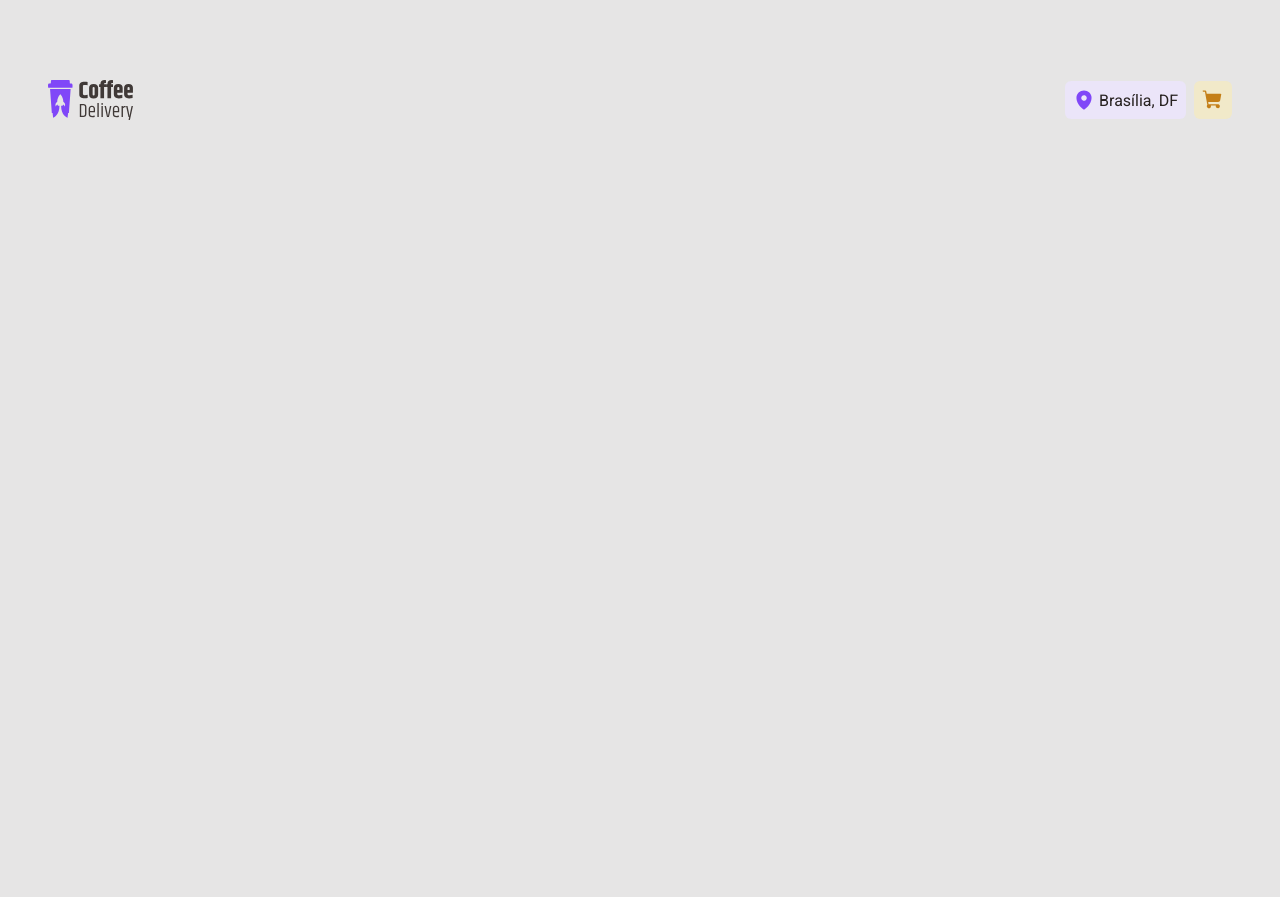
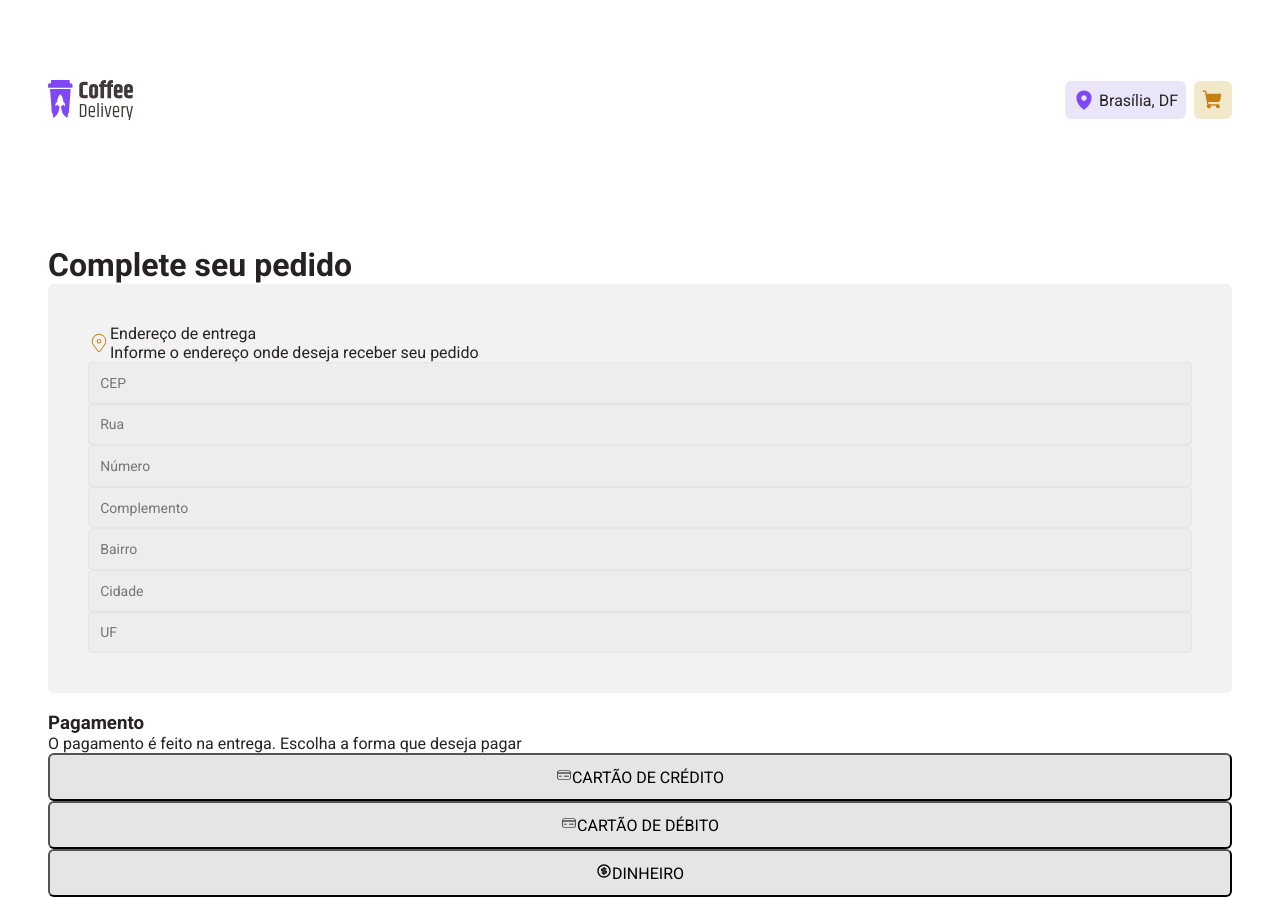
Before and after one commit to D2Diego/CoffeDelivery, a React (Vite) app: page /checkout in a window 1280 px wide. Before the commit the page ends 800 px from the top, so only its background shows below. Built offline with nearby package versions, Linux system fonts and the light colour scheme.

Commit message:
Add: buttonText and styles in Checkout

```diff
--- /dev/null
+++ b/src/components/ButtonText/index.tsx
@@ -0,0 +1,16 @@
+import React from 'react'
+import { ButtonTextContainer } from './styles'
+
+interface ButtonTextProps {
+  text: string
+  Icon?: React.ElementType
+}
+
+export function ButtonText({ text, Icon }: ButtonTextProps) {
+  return (
+    <ButtonTextContainer>
+      {Icon && <Icon />}
+      {text}
+    </ButtonTextContainer>
+  )
+}
--- /dev/null
+++ b/src/components/ButtonText/styles.ts
@@ -0,0 +1,9 @@
+import styled from 'styled-components'
+
+export const ButtonTextContainer = styled.button`
+  width: 100%;
+  height: 3rem;
+  border-radius: 6px;
+  border-radius: 6px;
+  background: var(--Base-Button, #e6e5e5);
+`
--- /dev/null
+++ b/src/components/Input/index.tsx
@@ -0,0 +1,9 @@
+import { InputContainer } from './styles'
+
+interface InputProps {
+  placeholder: string
+}
+
+export function Input({ placeholder }: InputProps) {
+  return <InputContainer placeholder={placeholder} />
+}
--- /dev/null
+++ b/src/components/Input/styles.ts
@@ -0,0 +1,14 @@
+import styled from 'styled-components'
+
+export const InputContainer = styled.input`
+  width: 100%;
+  height: 2.6rem;
+  padding: 0.7rem;
+  border-radius: 4px;
+  border: 1px solid var(--Base-Button, #e6e5e5);
+  background: var(--Base-Input, #ededed);
+
+  color: var(--Base-Label, #8d8686);
+  font-family: Roboto;
+  font-size: 14px;
+`
--- a/src/pages/Checkout/index.tsx
+++ b/src/pages/Checkout/index.tsx
@@ -1,5 +1,57 @@
-import { CheckoutContainer } from './styles'
+import {
+  CheckoutContainer,
+  FormContainerOrder,
+  PaymentMethod,
+  Cart,
+} from './styles'
+
+import { Input } from '../../components/Input'
+import { ButtonText } from '../../components/ButtonText'
+
+import { CiCreditCard1, CiLocationOn } from 'react-icons/ci'
+import { RiMoneyDollarCircleLine } from 'react-icons/ri'
 
 export function Checkout() {
-  return <CheckoutContainer></CheckoutContainer>
+  return (
+    <CheckoutContainer>
+      <h1>Complete seu pedido</h1>
+
+      <FormContainerOrder>
+        <div>
+          <div className="text-line">
+            <CiLocationOn size={22} color="#C47F17" />
+            <div>
+              <p>Endereço de entrega</p>
+              <span>Informe o endereço onde deseja receber seu pedido</span>
+            </div>
+          </div>
+          <div>
+            <Input placeholder="CEP" />
+            <Input placeholder="Rua" />
+            <Input placeholder="Número" />
+            <Input placeholder="Complemento" />
+            <Input placeholder="Bairro" />
+            <Input placeholder="Cidade" />
+            <Input placeholder="UF" />
+          </div>
+        </div>
+      </FormContainerOrder>
+
+      <PaymentMethod>
+        <div>
+          <img src="" alt="" />
+          <h3>Pagamento</h3>
+          <p>
+            O pagamento é feito na entrega. Escolha a forma que deseja pagar
+          </p>
+        </div>
+        <div>
+          <ButtonText text="CARTÃO DE CRÉDITO" Icon={CiCreditCard1} />
+          <ButtonText text="CARTÃO DE DÉBITO" Icon={CiCreditCard1} />
+          <ButtonText text="DINHEIRO" Icon={RiMoneyDollarCircleLine} />
+        </div>
+      </PaymentMethod>
+      <Cart></Cart>
+    </CheckoutContainer>
+  )
 }
--- a/src/pages/Checkout/styles.ts
+++ b/src/pages/Checkout/styles.ts
@@ -1,3 +1,20 @@
 import styled from 'styled-components'
 
 export const CheckoutContainer = styled.div``
+
+export const FormContainerOrder = styled.form`
+  padding: 40px;
+
+  border-radius: 6px;
+  background: var(--Base-Card, #f3f2f2);
+
+  .text-line {
+    display: flex;
+    flex-direction: row;
+    align-items: center;
+  }
+`
+
+export const PaymentMethod = styled.div``
+
+export const Cart = styled.div``
--- a/src/styles/global.ts
+++ b/src/styles/global.ts
@@ -12,7 +12,7 @@ export const GlobalStyle = createGlobalStyle`
   }
 
   body {
-    background: ${(props) => props.theme['white-background']};
+    background: ${(props) => props.theme['background-base']};
     color: ${(props) => props.theme['base-title']};
     -webkit-font-smoothing: antialiased;
   }
```
